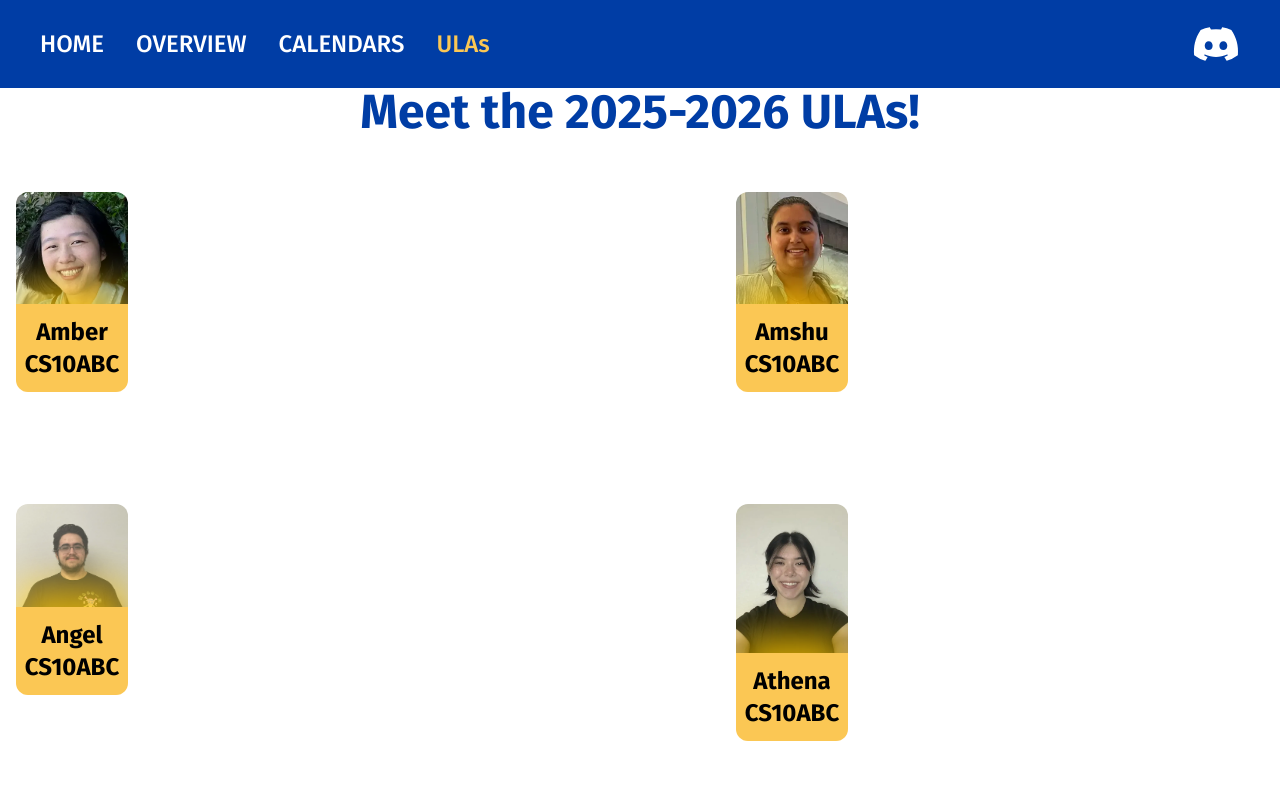
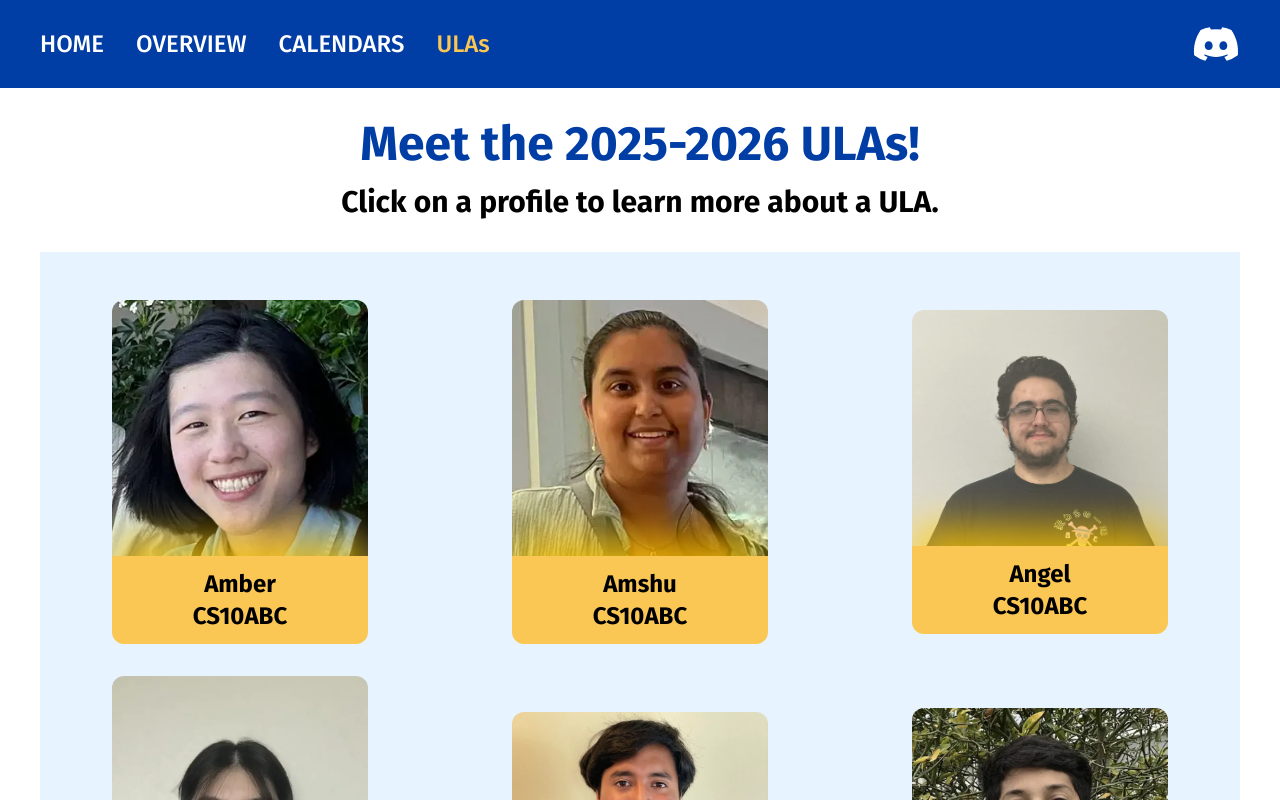
Before and after one commit to acm-ucr/cse-ula, a Next.js app: page /ula in a window 1280 px wide. Shown: the top 800 px of the page. Built offline with nearby package versions, Linux system fonts and the light colour scheme.

Commit message:
ULA mapping and header implemented

```diff
--- a/src/app/ula/page.tsx
+++ b/src/app/ula/page.tsx
@@ -1,9 +1,9 @@
 import ULAs from "@/components/ula/OurULAS";
-import Header from "@/components/Header";
+import MeetULAs from "@/components/ula/MeetULAS";
 const ULA = () => {
   return (
     <div>
-      <Header text="Meet the 2025-2026 ULAs!" />
+      <MeetULAs />
       <ULAs />
     </div>
   );
--- a/src/components/ula/Card.tsx
+++ b/src/components/ula/Card.tsx
@@ -19,7 +19,7 @@ const Card = ({ image, name, classes, description }: ulaCardProps) => {
       transition={{ duration: 0.5 }}
       animate={{ rotateY: flipped ? 180 : 0 }}
       onClick={() => setFlipped((prevState) => !prevState)}
-      className="relative m-4 flex w-1/5 cursor-pointer flex-col items-center"
+      className="relative m-4 flex w-[20vw] cursor-pointer flex-col items-center justify-center"
       style={{ transformStyle: "preserve-3d" }}
     >
       <div
--- /dev/null
+++ b/src/components/ula/MeetULAS.tsx
@@ -0,0 +1,14 @@
+import Header from "@/components/Header";
+
+const MeetULAs = () => {
+  return (
+    <div className="py-8">
+      <Header text="Meet the 2025-2026 ULAs!" />
+      <div className="pt-4 text-center text-3xl font-bold">
+        Click on a profile to learn more about a ULA.
+      </div>
+    </div>
+  );
+};
+
+export default MeetULAs;
--- a/src/components/ula/OurULAS.tsx
+++ b/src/components/ula/OurULAS.tsx
@@ -4,7 +4,7 @@ import ULAs from "@/data/CurrentULAs";
 const ULAMapping = () => {
   return (
     <div className="">
-      <div className="mt-10 grid grid-cols-2 gap-x-40 gap-y-20 md:grid-cols-2">
+      <div className="mx-10 grid grid-cols-3 justify-items-center bg-ula-blue-highlight py-8">
         {ULAs.map((ULA, index) => (
           <Card
             key={index}
@@ -13,7 +13,7 @@ const ULAMapping = () => {
             image={ULA.image}
             description={ULA.desc}
           />
-          ))}
+        ))}
       </div>
     </div>
   );
```
